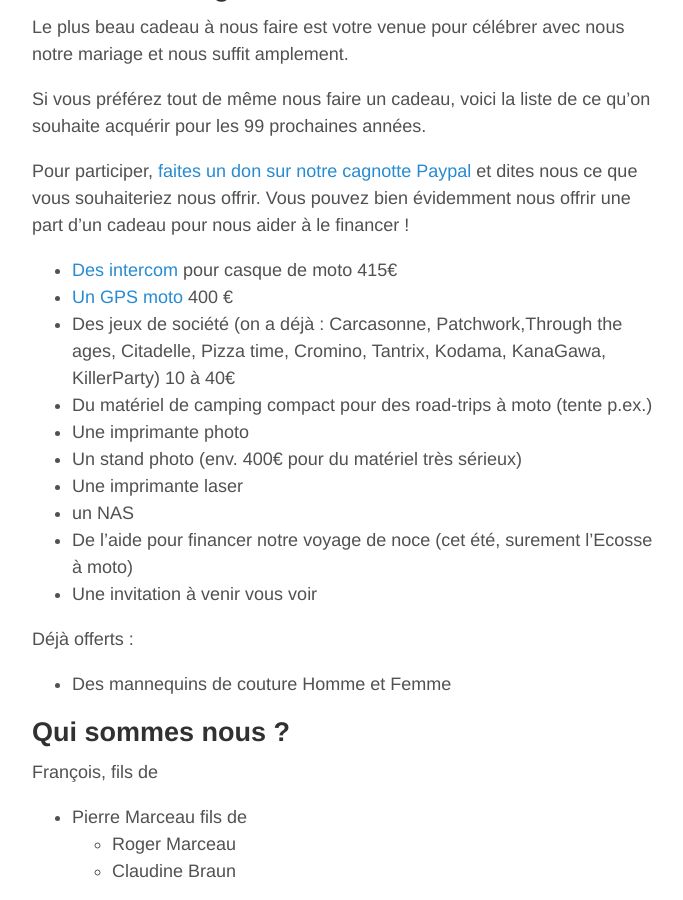
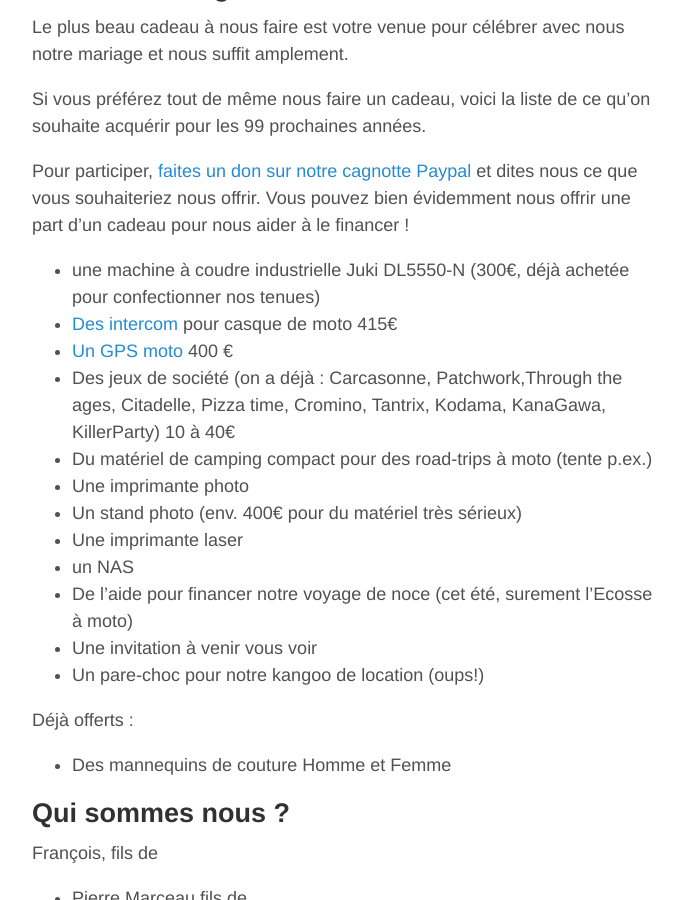
Before and after one commit to francoismarceau/blog, a Jekyll site: the page built from index.md, in a window 1280 px wide and 900 px high, scrolled down 2571 px. Shown: the whole window, without its empty margins (293-976 px from the left). Built offline with Jekyll 4.4.1, drawn with Linux system fonts in a browser that asks for light colours.

Commit message:
liste mariage juki

```diff
--- a/index.md
+++ b/index.md
@@ -79,7 +79,7 @@ Si vous préférez tout de même nous faire un cadeau, voici la liste de ce qu'o
 
 Pour participer, [faites un don sur notre cagnotte Paypal](https://paypal.me/pools/c/8mKyJgbJcC) et dites nous ce que vous souhaiteriez nous offrir. Vous pouvez bien évidemment nous offrir une part d'un cadeau pour nous aider à le financer !
 
-
+* une machine à coudre industrielle Juki DL5550-N (300€, déjà achetée pour confectionner nos tenues)
 * [Des intercom](https://www.speedway.fr/194519-kit-bluetooth-cardo-scala-rider-freecom-4-duo.html) pour casque de moto 415€
 * [Un GPS moto](https://www.tomtom.com/fr_fr/drive/motorcycle/products/rider-550/) 400 €
 * Des jeux de société (on a déjà : Carcasonne, Patchwork,Through the ages, Citadelle, Pizza time, Cromino, Tantrix, Kodama, KanaGawa, KillerParty) 10 à 40€
@@ -90,6 +90,7 @@ Pour participer, [faites un don sur notre cagnotte Paypal](https://paypal.me/poo
 * un NAS
 * De l'aide pour financer notre voyage de noce (cet été, surement l'Ecosse à moto)
 * Une invitation à venir vous voir
+* Un pare-choc pour notre kangoo de location (oups!)
 
 Déjà offerts :
 * Des mannequins de couture Homme et Femme
```
